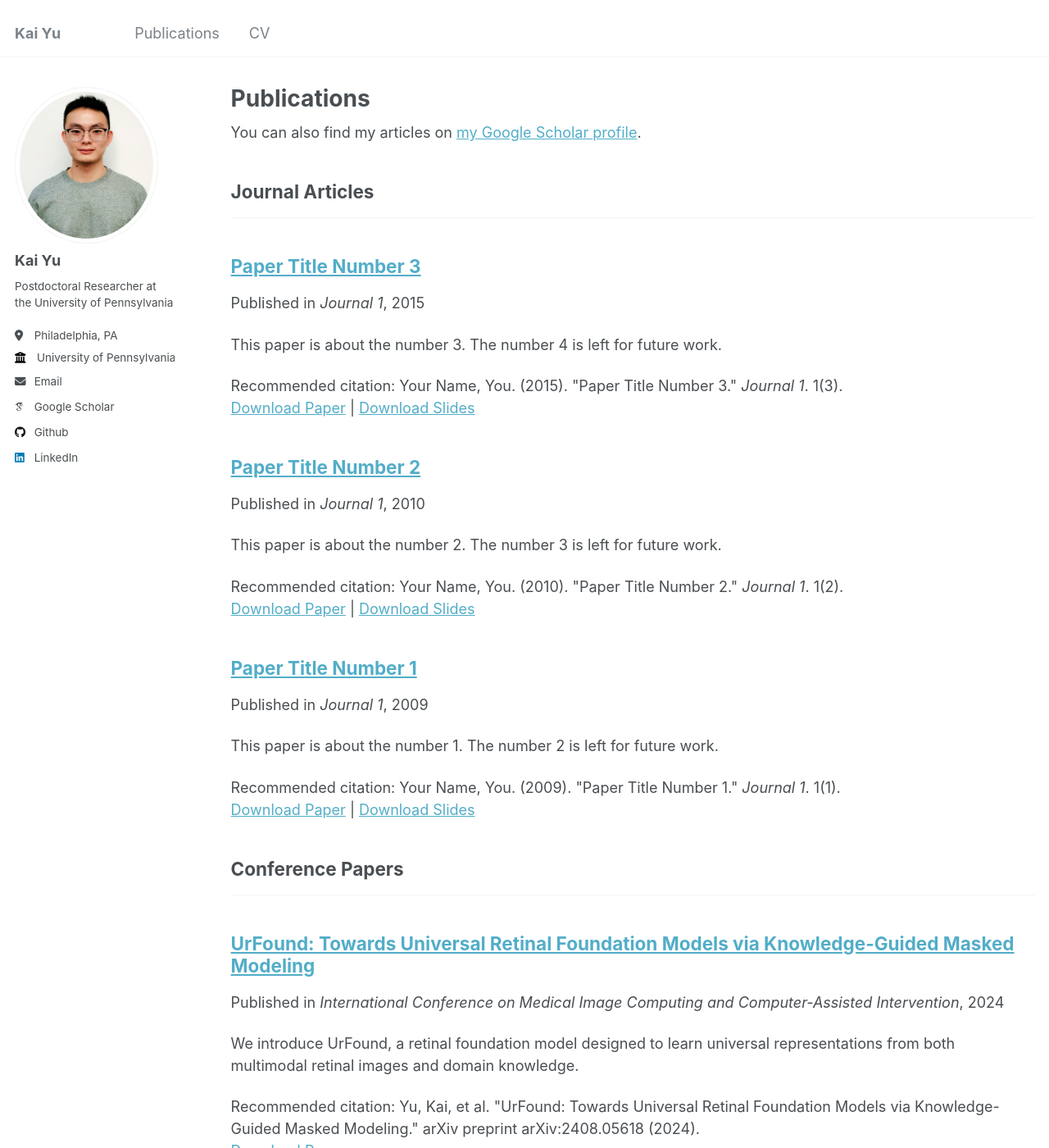
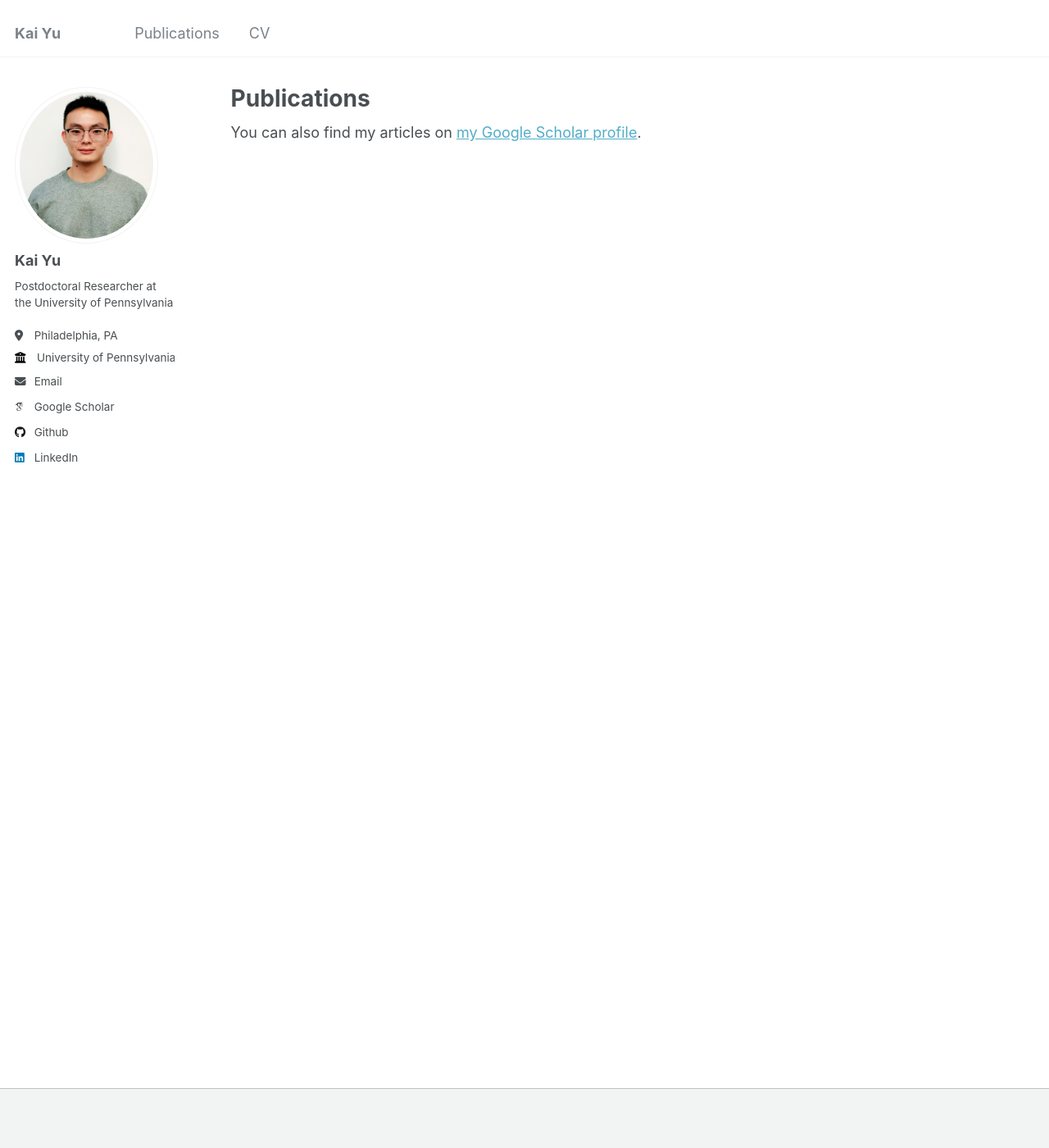
Before and after one commit to yukkai/yukkai.github.io, a Jekyll site: the page built from _pages/publications.html, in a window 1280 px wide and 1400 px high. Shown: the whole window at 82% size. Built offline with Jekyll 4.4.1, drawn with Linux system fonts in a browser that asks for light colours; some web fonts are replaced; some of the changed text lies outside the part shown.

Commit message:
update publication

```diff
--- a/_publications/2009-10-01-paper-title-number-1.md
+++ /dev/null
@@ -1,14 +0,0 @@
----
-title: "Paper Title Number 1"
-collection: publications
-category: manuscripts
-permalink: /publication/2009-10-01-paper-title-number-1
-excerpt: 'This paper is about the number 1. The number 2 is left for future work.'
-date: 2009-10-01
-venue: 'Journal 1'
-slidesurl: 'http://academicpages.github.io/files/slides1.pdf'
-paperurl: 'http://academicpages.github.io/files/paper1.pdf'
-citation: 'Your Name, You. (2009). &quot;Paper Title Number 1.&quot; <i>Journal 1</i>. 1(1).'
----
-
-The contents above will be part of a list of publications, if the user clicks the link for the publication than the contents of section will be rendered as a full page, allowing you to provide more information about the paper for the reader. When publications are displayed as a single page, the contents of the above "citation" field will automatically be included below this section in a smaller font.
--- a/_publications/2010-10-01-paper-title-number-2.md
+++ /dev/null
@@ -1,14 +0,0 @@
----
-title: "Paper Title Number 2"
-collection: publications
-category: manuscripts
-permalink: /publication/2010-10-01-paper-title-number-2
-excerpt: 'This paper is about the number 2. The number 3 is left for future work.'
-date: 2010-10-01
-venue: 'Journal 1'
-slidesurl: 'http://academicpages.github.io/files/slides2.pdf'
-paperurl: 'http://academicpages.github.io/files/paper2.pdf'
-citation: 'Your Name, You. (2010). &quot;Paper Title Number 2.&quot; <i>Journal 1</i>. 1(2).'
----
-
-The contents above will be part of a list of publications, if the user clicks the link for the publication than the contents of section will be rendered as a full page, allowing you to provide more information about the paper for the reader. When publications are displayed as a single page, the contents of the above "citation" field will automatically be included below this section in a smaller font.
--- a/_publications/2015-10-01-paper-title-number-3.md
+++ /dev/null
@@ -1,14 +0,0 @@
----
-title: "Paper Title Number 3"
-collection: publications
-category: manuscripts
-permalink: /publication/2015-10-01-paper-title-number-3
-excerpt: 'This paper is about the number 3. The number 4 is left for future work.'
-date: 2015-10-01
-venue: 'Journal 1'
-slidesurl: 'http://academicpages.github.io/files/slides3.pdf'
-paperurl: 'http://academicpages.github.io/files/paper3.pdf'
-citation: 'Your Name, You. (2015). &quot;Paper Title Number 3.&quot; <i>Journal 1</i>. 1(3).'
----
-
-The contents above will be part of a list of publications, if the user clicks the link for the publication than the contents of section will be rendered as a full page, allowing you to provide more information about the paper for the reader. When publications are displayed as a single page, the contents of the above "citation" field will automatically be included below this section in a smaller font.
--- a/_publications/2024-02-17-paper-title-number-4.md
+++ /dev/null
@@ -1,13 +0,0 @@
----
-title: "Paper Title Number 4"
-collection: publications
-category: conferences
-permalink: /publication/2024-02-17-paper-title-number-4
-excerpt: 'This paper is about fixing template issue #693.'
-date: 2024-02-17
-venue: 'GitHub Journal of Bugs'
-paperurl: 'http://academicpages.github.io/files/paper3.pdf'
-citation: 'Your Name, You. (2024). &quot;Paper Title Number 3.&quot; <i>GitHub Journal of Bugs</i>. 1(3).'
----
-
-The contents above will be part of a list of publications, if the user clicks the link for the publication than the contents of section will be rendered as a full page, allowing you to provide more information about the paper for the reader. When publications are displayed as a single page, the contents of the above "citation" field will automatically be included below this section in a smaller font.
```
Also changed, not shown: _publications/2024-08-10-urfound.md (+1 -1 lines).
